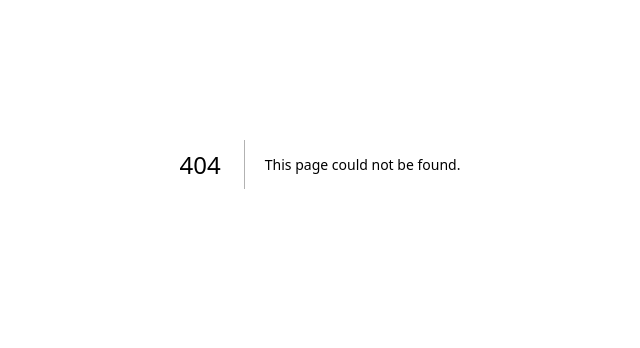
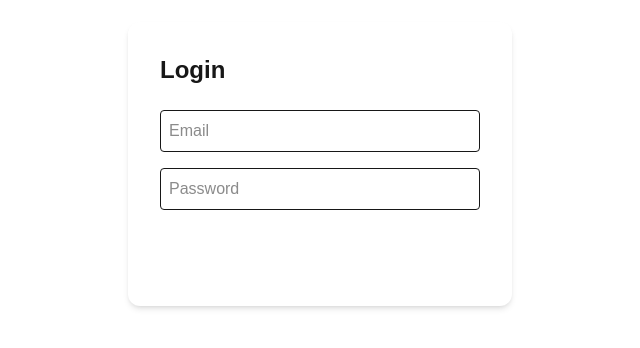
Before and after one commit to kanjengadipati/jogjagem-admin, a Next.js app: page /login in a window 1280 px wide. Before the commit this address had no page. Shown: the part 236-584 px from the top of the page, without its empty margins (320-960 px from the left). Built offline with nearby package versions, Linux system fonts and the light colour scheme.

Commit message:
Add login page

```diff
--- /dev/null
+++ b/app/login/page.tsx
@@ -0,0 +1,54 @@
+'use client';
+
+import { useState } from 'react';
+import { useRouter } from 'next/navigation';
+
+export default function LoginPage() {
+  const [email, setEmail] = useState('');
+  const [password, setPassword] = useState('');
+  const [error, setError] = useState('');
+  const router = useRouter();
+
+  const handleSubmit = async (e: React.FormEvent) => {
+    e.preventDefault();
+    setError('');
+
+    const res = await fetch('/api/auth/login', {
+      method: 'POST',
+      headers: { 'Content-Type': 'application/json' },
+      body: JSON.stringify({ email, password }),
+    });
+
+    if (res.ok) {
+      router.push('/dashboard');
+    } else {
+      setError('Login failed. Please check your credentials.');
+    }
+  };
+
+  return (
+    <div className="flex min-h-screen items-center justify-center bg-bg">
+      <form onSubmit={handleSubmit} className="bg-white p-8 rounded-xl shadow-md w-96">
+        <h1 className="text-2xl font-bold mb-6">Login</h1>
+        {error && <p className="text-red-500 mb-4">{error}</p>}
+        <input
+          type="email"
+          placeholder="Email"
+          value={email}
+          onChange={(e) => setEmail(e.target.value)}
+          className="w-full p-2 mb-4 border rounded"
+          required
+        />
+        <input
+          type="password"
+          placeholder="Password"
+          value={password}
+          onChange={(e) => setPassword(e.target.value)}
+          className="w-full p-2 mb-6 border rounded"
+          required
+        />
+        <button type="submit" className="w-full bg-primary text-white p-2 rounded">Login</button>
+      </form>
+    </div>
+  );
+}
```
